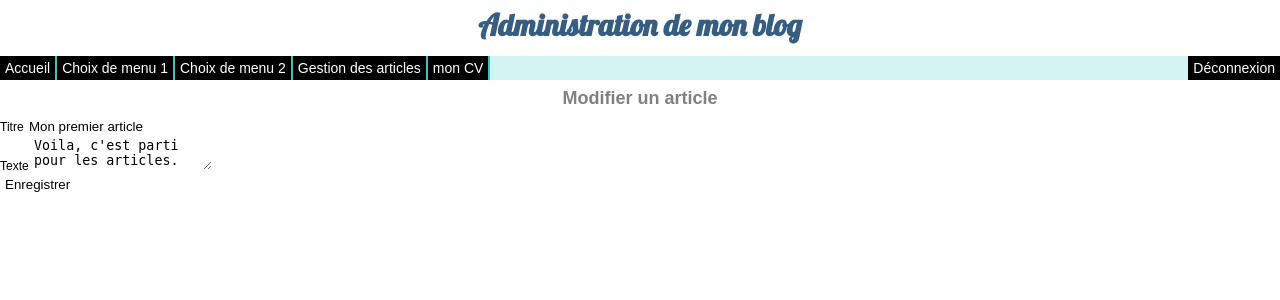
After one commit to lulugrenadine/blog, a PHP site: page /admin/edit_article.php?id_article=1 in a window 1280 px wide. The commit adds this page. Shown: the top 300 px of the page. Run offline with PHP 8.4, Linux system fonts and the light colour scheme; the visitor is signed in with stand-in values (Sample User, id 1); data comes from the database, SQL or seed files in the repository; both versions use the stored data as it was after the commit.

Commit message:
Ajout de la fonctionnalité de modification des articles Ajout de la fonctionnalité de la suppression des articles Ajout de la structure de la base de données Ajout des données de tests pour la BDD

```diff
--- /dev/null
+++ b/admin/edit_article.php
@@ -0,0 +1,63 @@
+<?php
+
+	$title ='Modifier un article';
+	require_once('includes/authenticated.php');
+	include_once('includes/actions.php');
+	include_once('includes/header.php');
+
+	$query = mysql_query("SELECT title, text FROM articles WHERE id_article=" . mysql_real_escape_string($_GET['id_article']));
+	$article = mysql_fetch_assoc($query);
+
+	if ($article === false) {
+		header("Location: gestion_articles.php");
+	}
+
+	?>
+
+	<h2>Modifier un article</h2>
+
+	<form class="edit_article" action="edit_article.php?id_article=<?php echo $_GET['id_article']; ?>" method="post">
+		<input type="hidden" name="action" value="edit_article"/>
+		<fieldset class="fields"/>
+			<div class="row">
+				<label for="title">Titre</label>
+				<input type="text" name="title" value="<?php
+					if (isset($_POST['title'])){
+						echo $_POST['title'];
+					}
+					else {
+						echo $article['title'];
+						}
+				?>" />
+
+				<?php
+					if (isset($messages) && isset($messages['title'])) {
+						echo '<div class="error">' . $messages['title'] . '</div>';
+					}
+				?>
+			</div>
+			<div class="row">
+			<label for="text">Texte</label>
+				<textarea name="text"><?php
+					if (isset($_POST['text'])){
+						echo $_POST['text'];
+				}
+					else {
+						echo $article['text'];
+						}
+
+				?></textarea>
+				<?php
+					if (isset($messages) && isset($messages['text'])) {
+						echo'<div class="error">' . $messages['text'] . '</div>';
+					}
+				?>
+			</div>
+		</fieldset>
+
+		<fieldset class="actions">
+			<button type="submit">Enregistrer</button>
+		</fieldset>
+	</form>
+
+	<?php include_once('includes/footer.php'); ?>
--- a/admin/includes/actions.php
+++ b/admin/includes/actions.php
@@ -49,3 +49,34 @@ if (isset($_POST['action']) && $_POST['action'] === 'add_article'){
 			}
 
 	}
+
+	if (isset($_GET['action']) && $_GET['action'] === 'deconnexion') {
+	unset($_SESSION['user']);
+	header("Location: login.php");
+	}
+if (isset($_POST['action']) && $_POST['action'] === 'edit_article'){
+	$title = $_POST['title'];
+	$text = $_POST['text'];
+	$idArticle = $_GET['id_article'];
+
+	$messages = array();
+	if (empty($title)) {
+		$messages['title'] ='Veuillez saisir un titre';
+	}
+	if (empty($text)) {
+		$messages['text'] ='Veuillez saisir un article';
+	}
+	if (count($messages) === 0) {
+		mysql_query("UPDATE articles SET title='" . mysql_real_escape_string
+		($title) . "', text='" . mysql_real_escape_string($text) ."' WHERE
+		id_article=" . mysql_real_escape_string($idArticle));
+			header("Location: gestion_articles.php");
+			}
+
+	}
+
+		if (isset($_GET['action']) && $_GET['action'] === 'delete_article') {
+		mysql_query("DELETE FROM articles WHERE id_article=" . mysql_real_escape_string($_GET['id_article']));
+
+			header("Location: gestion_articles.php");
+		}
--- a/admin/style.css
+++ b/admin/style.css
@@ -43,9 +43,11 @@ hr {
 
 input, textarea, select {
 	padding: 2px;
+	border-radius: 1px;
+
 }
 input.arrondi {
-	border-radius:4px;
+	border: 4px;
  }
 button {
 	border-radius:4px;
@@ -76,7 +78,7 @@ form.add_article {
 	border: solid 1px red;
 }
 
-/*form.login fieldset {
+form.login fieldset {
 	border: 0;
 }
 form.login fieldset.actions {
@@ -88,7 +90,10 @@ form.login fieldset.fields div.row {
 form.login fieldset.fields div.row label {
 	display: inline-block;
 	width: 200px;
-}*/
+}
+
+
+/*
 form fieldset {
 	border: 0;
 }
@@ -105,7 +110,9 @@ form fieldset.fields div.row label {
 header{
 	background: rgba(70, 188, 180, 0.4);
 	height : 80px;
-}
+}*/
+
+
 
 /* Menu en ligne*/
 header nav {
```
Also changed, not shown: BDD/data.sql (added, +54 -0 lines), BDD/structure.sql (added, +98 -0 lines), admin/gestion_articles.php (+6 -1 lines).
